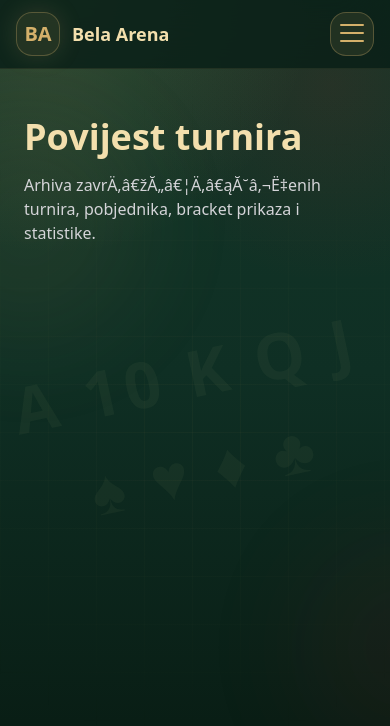
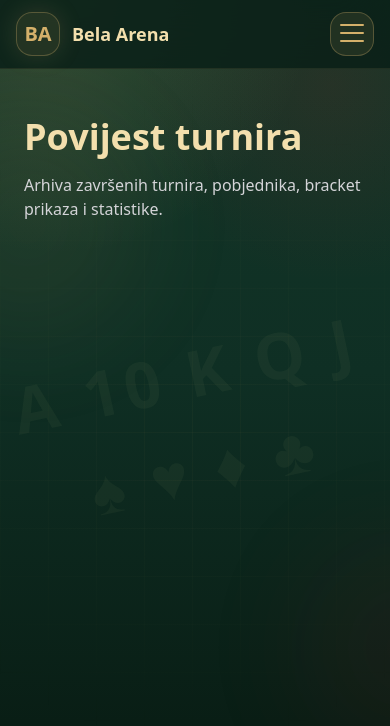
Before and after one commit to Gabikadabra/bela-arena, a Next.js app: page /povijest in a window 390 px wide. Shown: the top 726 px of the page. Built offline with nearby package versions, Linux system fonts and the light colour scheme.

Commit message:
mobile responsive update

```diff
--- a/app/povijest/page.tsx
+++ b/app/povijest/page.tsx
@@ -1,3 +1,3 @@
 export default function PovijestPage() {
-  return <main className="mx-auto max-w-5xl px-6 py-12"><h1 className="text-4xl font-black text-[#f3dfad]">Povijest turnira</h1><p className="mt-4 text-zinc-300">Arhiva zavrÄ‚â€žĂ„â€¦Ä‚â€ąĂ˘â‚¬Ë‡enih turnira, pobjednika, bracket prikaza i statistike.</p></main>
+  return <main className="mx-auto max-w-5xl px-6 py-12"><h1 className="text-4xl font-black text-[#f3dfad]">Povijest turnira</h1><p className="mt-4 text-zinc-300">Arhiva završenih turnira, pobjednika, bracket prikaza i statistike.</p></main>
 }
```
